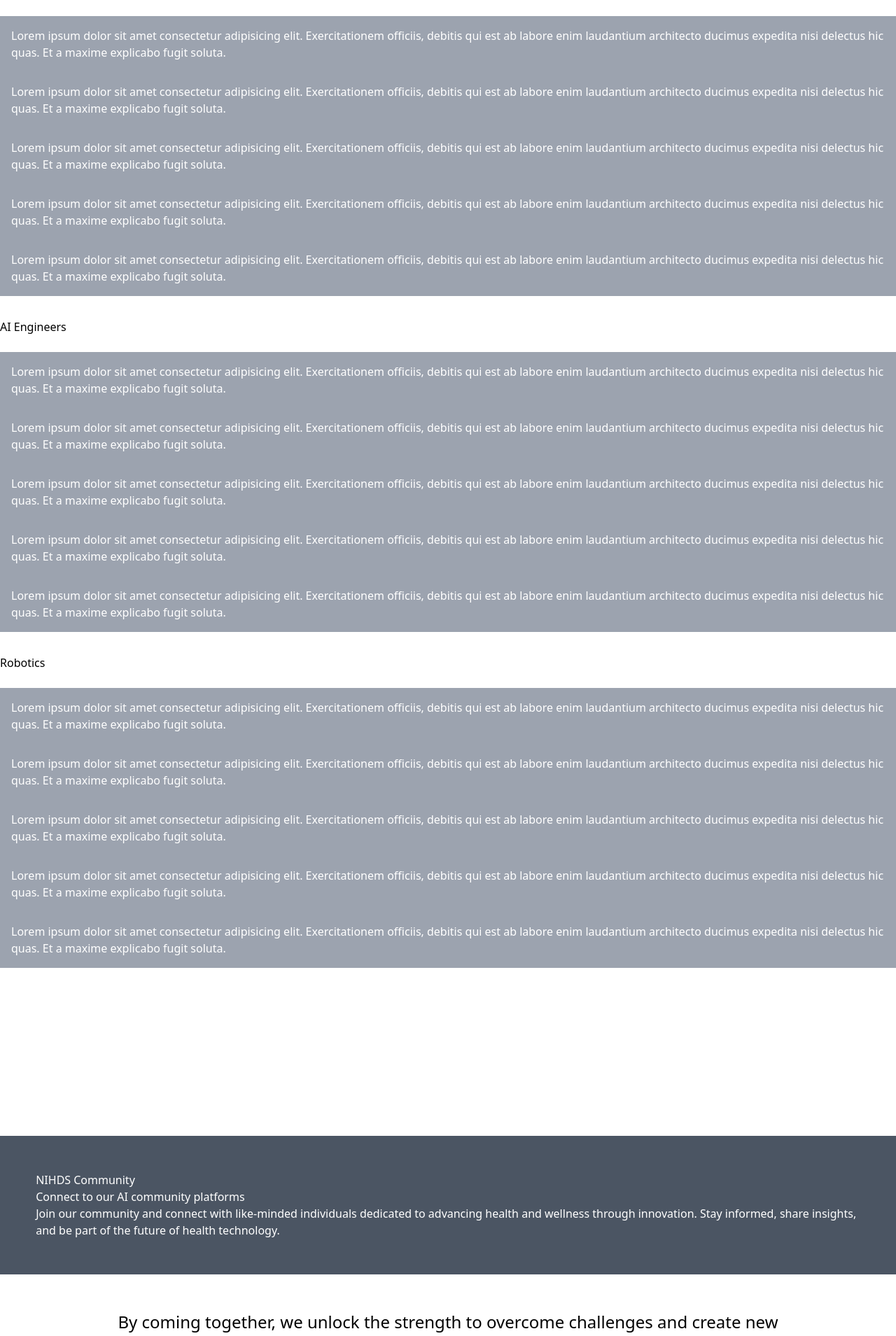
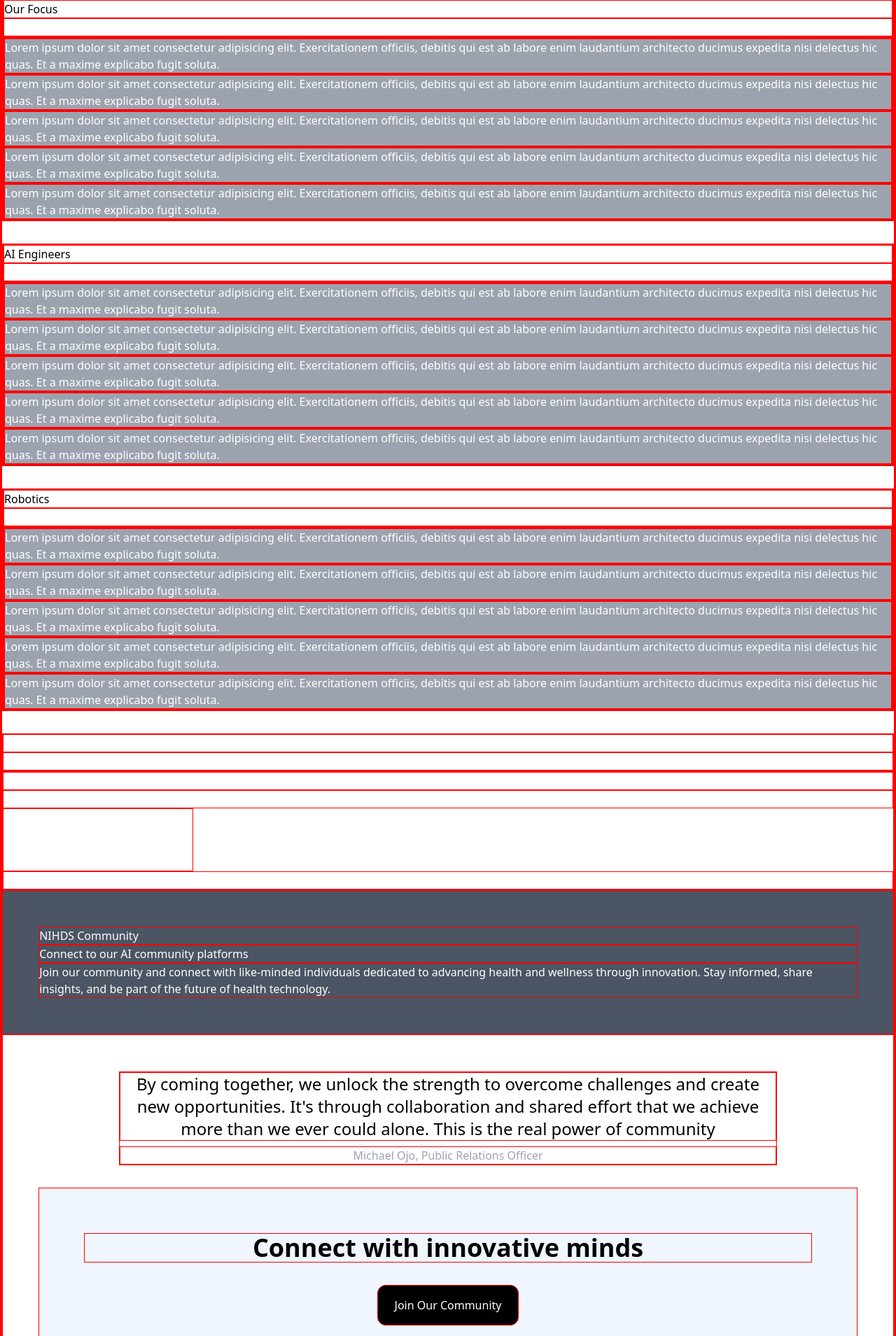
Before and after one commit to samuelajala01/nihds_web_new, a Next.js app: page / in a window 1280 px wide. Shown: the part 811-2720 px from the top of the page at 70% size. Built offline with nearby package versions, Linux system fonts and the light colour scheme.

Commit message:
style: add news email border

```diff
--- a/src/app/globals.css
+++ b/src/app/globals.css
@@ -30,7 +30,7 @@ body {
   margin: 0;
   padding: 0;
   box-sizing: border-box;
-  /* border: 1px solid red; */
+  border: 1px solid red;
 }
 
 body{
--- a/src/app/page.js
+++ b/src/app/page.js
@@ -38,14 +38,14 @@ export default function Home() {
     <div className="mb-8 lg:mx-[9vw]"><h3 className="text-black text-lg md:text-2xl mb-2">By coming together, we unlock the strength to overcome challenges and create new opportunities. It's through collaboration and shared effort that we achieve more than we ever could alone. This is the real power of community</h3><p className="text-gray-400">Michael Ojo, Public Relations Officer</p></div>
     <div className="bg-blue-50 p-16">
       <h3 className="text-black text-4xl font-semibold mb-8">Connect with innovative minds</h3>
-      <button className="bg-black p-4">Join Our Community</button>
+      <button className="bg-black py-4 px-6 rounded-xl">Join Our Community</button>
     </div>
     </section>
     <section className="text-center text-black">
       <h2 className="text-4xl mb-8 font-semibold">Subscribe to our newsletter</h2>
       <p className="text-gray-500 mb-4">By signing up, you agree to receive awesome emails and updates.</p>
-      <div><input className="bg-gray-200 p-2" type="text" placeholder="your email address"
-      /><button className="bg-black text-white p-2">Subscribe</button></div>
+      <div className="bg-gray-200 w-fit mx-auto rounded-full"><input className="bg-gray-200 px-6 py-2 rounded-full" type="text" placeholder="your email address"
+      /><button className="bg-black text-white p-2 rounded-full">Subscribe</button></div>
     </section>
       </>
   );
```
